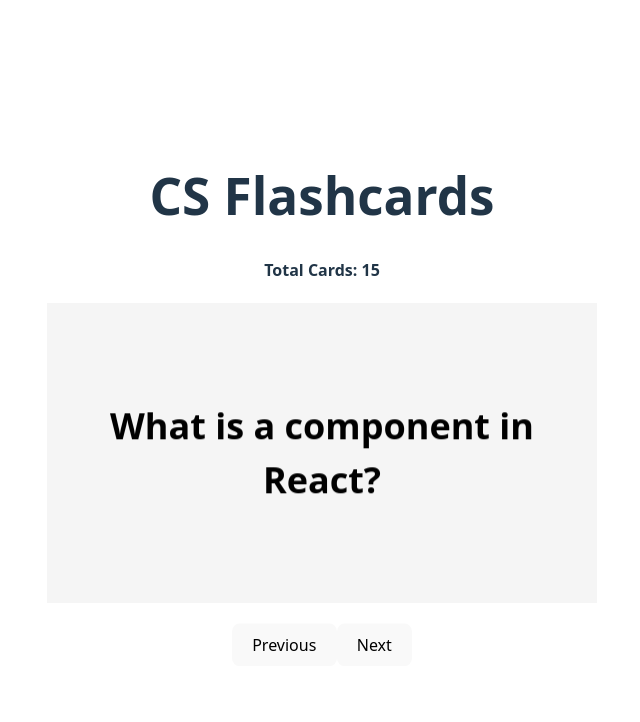
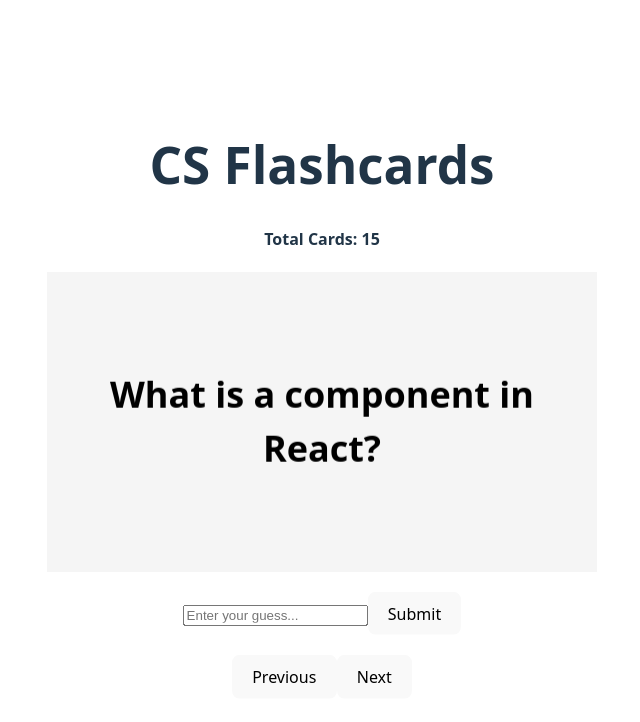
Before and after one commit to sgupta1703/FlashCards, a React (Vite) app: page / in a window 1280 px wide. Shown: the top 722 px of the page, without its empty margins (318-958 px from the left). Built offline with nearby package versions, Linux system fonts and the light colour scheme.

Commit message:
Update Card.jsx

```diff
--- a/src/Components/Card.jsx
+++ b/src/Components/Card.jsx
@@ -1,19 +1,65 @@
 import { useState } from 'react';
 
-function Card({ card }) {
+function Card({ card, updateStreak }) {
   const [isFlipped, setIsFlipped] = useState(false);
+  const [userGuess, setUserGuess] = useState('');
+  const [feedback, setFeedback] = useState('');
 
   const handleFlip = () => {
     setIsFlipped(!isFlipped);
+    setFeedback('');
+    setUserGuess('');
+  };
+
+  const handleGuessChange = (e) => {
+    setUserGuess(e.target.value);
+  };
+
+  const handleSubmit = () => {
+    if (userGuess.trim() === '') {
+      setFeedback('⚠️ Please enter an answer.');
+      return;
+    }
+
+    const correctAnswer = card.answer.toLowerCase().trim();
+    const userAnswer = userGuess.toLowerCase().trim();
+
+    const isCorrect = userAnswer.includes(correctAnswer) || correctAnswer.includes(userAnswer);
+
+    if (isCorrect) {
+      setFeedback('✅ Correct!');
+      updateStreak(true);
+    } else {
+      setFeedback('❌ Incorrect. Try again!');
+      updateStreak(false);
+    }
   };
 
   return (
-    <div className={`card ${isFlipped ? 'flipped' : ''}`} onClick={handleFlip}>
-      <div className="card-front">
-        <h2>{card.question}</h2>
+    <div className="card-container">
+      <div className={`card ${isFlipped ? 'flipped' : ''}`} onClick={handleFlip}>
+        {!isFlipped ? (
+          <div className="card-front">
+            <h2>{card.question}</h2>
+          </div>
+        ) : (
+          <div className="card-back">
+            <h2>{card.answer}</h2>
+          </div>
+        )}
       </div>
-      <div className="card-back">
-        <h2>{card.answer}</h2>
+
+      <div className="user-input">
+        <input
+          type="text"
+          placeholder="Enter your guess..."
+          value={userGuess}
+          onChange={handleGuessChange}
+          disabled={isFlipped}
+          className="input-box"
+        />
+        <button onClick={handleSubmit} disabled={isFlipped} className="submit-btn">Submit</button>
+        <p className="feedback">{feedback}</p>
       </div>
     </div>
   );
```
